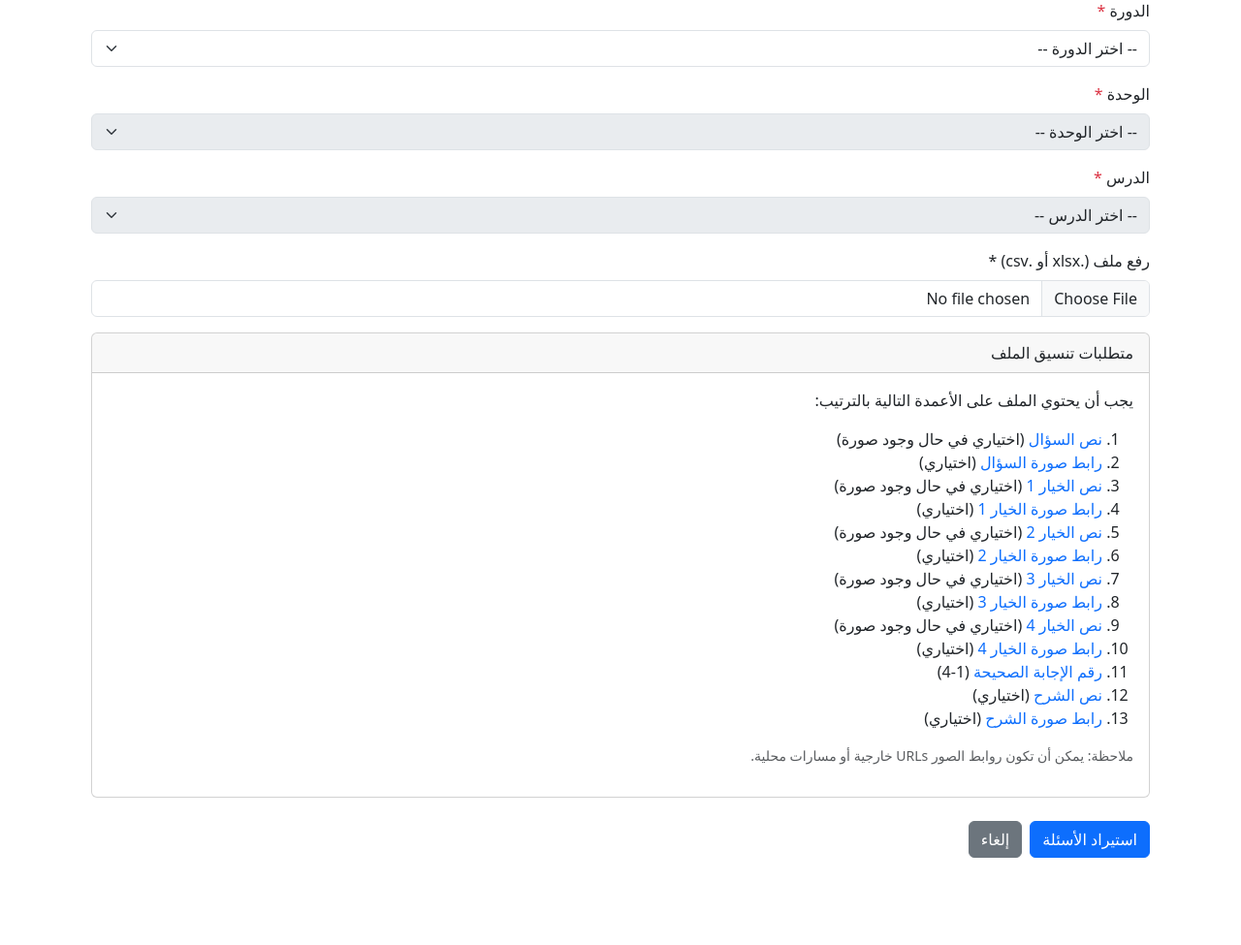
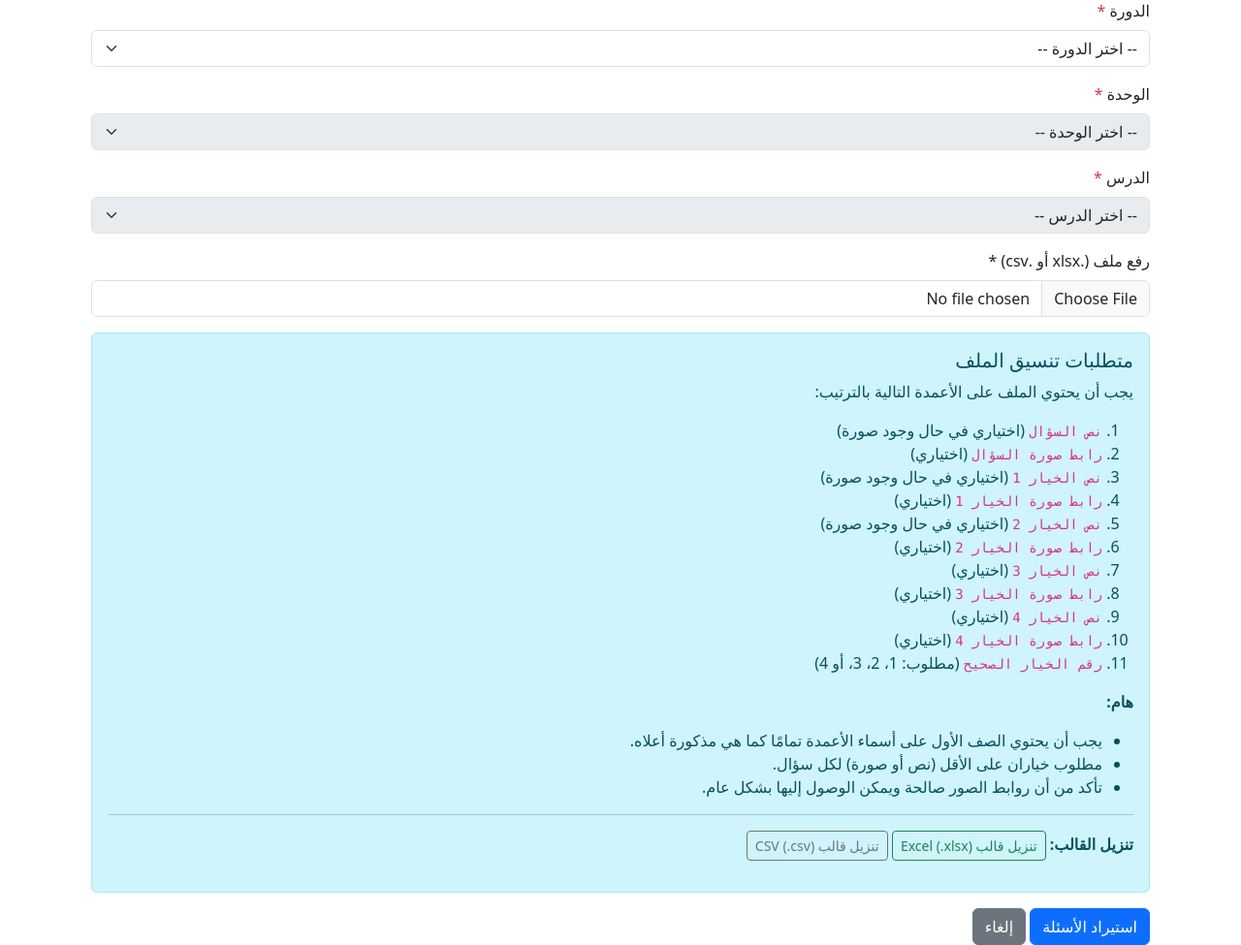
Before and after one commit to moosahu/question-manager-app, a Flask app: page /questions/import in a window 1280 px wide. Shown: the part 201-1176 px from the top of the page at 97% size. Before the commit the page ends 1086 px from the top, so only its background shows below. Run offline with Flask 3, Linux system fonts and the light colour scheme; a user stored in the database is signed in; data that the repository does not hold is empty.

Commit message:
وصف التغييرات التي تم إجراؤها

```diff
--- a/src/templates/question/import_questions.html
+++ b/src/templates/question/import_questions.html
@@ -54,41 +54,46 @@
         {# End: Cascading Dropdowns #}
 
         <div class="mb-3">
-            <label for="file" class="form-label">رفع ملف (.xlsx أو .csv) *</label>
-            <input type="file" class="form-control" id="file" name="file" accept=".xlsx,.csv" required>
+            <label for="question_file" class="form-label">رفع ملف (.xlsx أو .csv) *</label>
+            <input class="form-control" type="file" id="question_file" name="question_file" accept=".xlsx,.csv" required>
             <div class="invalid-feedback">
-                الرجاء اختيار ملف Excel أو CSV.
+                الرجاء اختيار ملف بصيغة .xlsx أو .csv لرفعه.
             </div>
         </div>
 
-        <div class="card mb-4">
-            <div class="card-header">متطلبات تنسيق الملف</div>
-            <div class="card-body">
-                <p>يجب أن يحتوي الملف على الأعمدة التالية بالترتيب:</p>
-                <ol>
-                    <li><span class="text-primary">نص السؤال</span> (اختياري في حال وجود صورة)</li>
-                    <li><span class="text-primary">رابط صورة السؤال</span> (اختياري)</li>
-                    <li><span class="text-primary">نص الخيار 1</span> (اختياري في حال وجود صورة)</li>
-                    <li><span class="text-primary">رابط صورة الخيار 1</span> (اختياري)</li>
-                    <li><span class="text-primary">نص الخيار 2</span> (اختياري في حال وجود صورة)</li>
-                    <li><span class="text-primary">رابط صورة الخيار 2</span> (اختياري)</li>
-                    <li><span class="text-primary">نص الخيار 3</span> (اختياري في حال وجود صورة)</li>
-                    <li><span class="text-primary">رابط صورة الخيار 3</span> (اختياري)</li>
-                    <li><span class="text-primary">نص الخيار 4</span> (اختياري في حال وجود صورة)</li>
-                    <li><span class="text-primary">رابط صورة الخيار 4</span> (اختياري)</li>
-                    <li><span class="text-primary">رقم الإجابة الصحيحة</span> (1-4)</li>
-                    <li><span class="text-primary">نص الشرح</span> (اختياري)</li>
-                    <li><span class="text-primary">رابط صورة الشرح</span> (اختياري)</li>
-                </ol>
-                <p class="text-muted small">ملاحظة: يمكن أن تكون روابط الصور URLs خارجية أو مسارات محلية.</p>
-            </div>
+        <div class="alert alert-info">
+            <h5 class="alert-heading">متطلبات تنسيق الملف</h5>
+            <p>يجب أن يحتوي الملف على الأعمدة التالية بالترتيب:</p>
+            <ol>
+                <li><code>نص السؤال</code> (اختياري في حال وجود صورة)</li>
+                <li><code>رابط صورة السؤال</code> (اختياري)</li>
+                <li><code>نص الخيار 1</code> (اختياري في حال وجود صورة)</li>
+                <li><code>رابط صورة الخيار 1</code> (اختياري)</li>
+                <li><code>نص الخيار 2</code> (اختياري في حال وجود صورة)</li>
+                <li><code>رابط صورة الخيار 2</code> (اختياري)</li>
+                <li><code>نص الخيار 3</code> (اختياري)</li>
+                <li><code>رابط صورة الخيار 3</code> (اختياري)</li>
+                <li><code>نص الخيار 4</code> (اختياري)</li>
+                <li><code>رابط صورة الخيار 4</code> (اختياري)</li>
+                <li><code>رقم الخيار الصحيح</code> (مطلوب: 1، 2، 3، أو 4)</li>
+            </ol>
+            <p><strong>هام:</strong></p>
+            <ul>
+                <li>يجب أن يحتوي الصف الأول على أسماء الأعمدة تمامًا كما هي مذكورة أعلاه.</li>
+                <li>مطلوب خياران على الأقل (نص أو صورة) لكل سؤال.</li>
+                <li>تأكد من أن روابط الصور صالحة ويمكن الوصول إليها بشكل عام.</li>
+            </ul>
+            <hr>
+            <p><strong>تنزيل القالب:</strong>
+                <a href="{{ url_for('question.download_template', format='xlsx') }}" class="btn btn-sm btn-outline-success">تنزيل قالب Excel (.xlsx)</a>
+                <a href="{{ url_for('question.download_template', format='csv') }}" class="btn btn-sm btn-outline-secondary">تنزيل قالب CSV (.csv)</a>
+            </p>
         </div>
 
-        <div class="d-grid gap-2 d-md-flex">
-            <button type="submit" class="btn btn-primary">استيراد الأسئلة</button>
-            <a href="{{ url_for('question.list_questions') }}" class="btn btn-secondary">إلغاء</a>
-        </div>
+        <button type="submit" class="btn btn-primary">استيراد الأسئلة</button>
+        <a href="{{ url_for('question.list_questions') }}" class="btn btn-secondary">إلغاء</a>
     </form>
+
 </div>
 {% endblock %}
 
```
